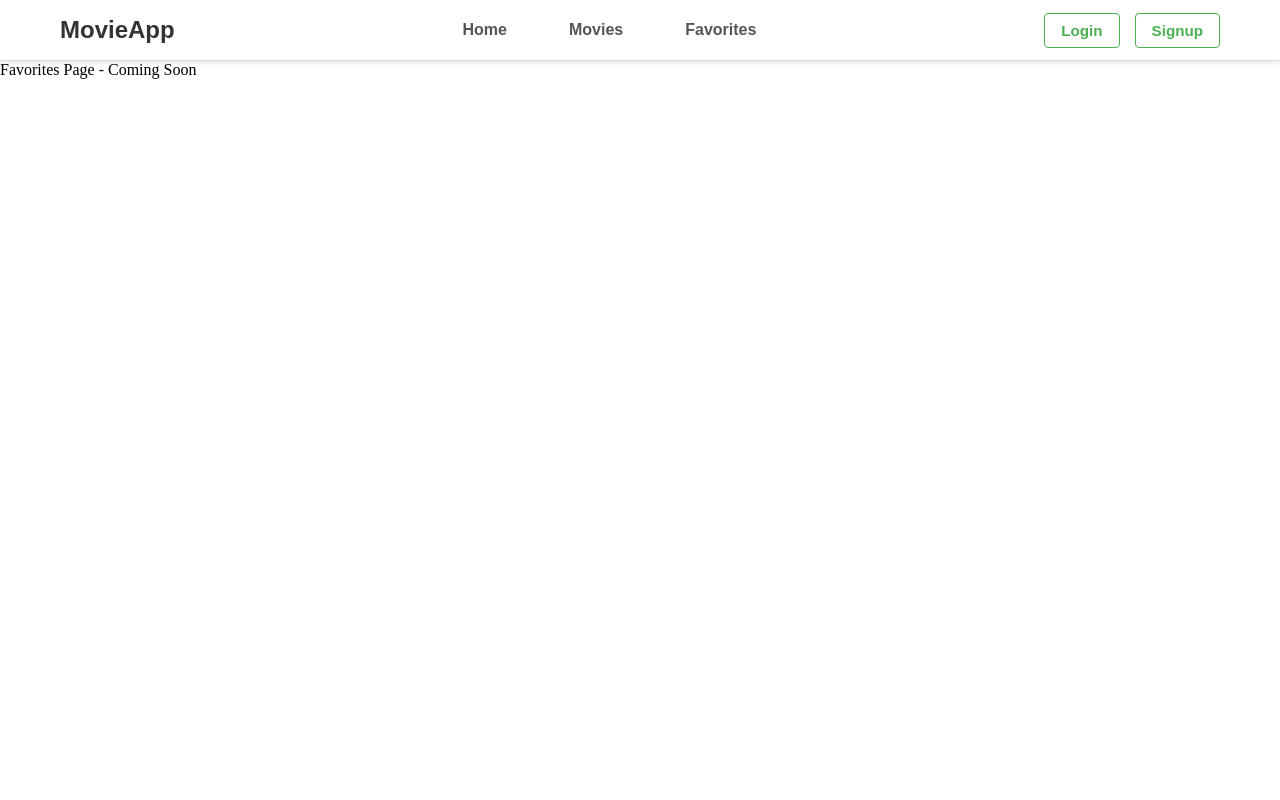
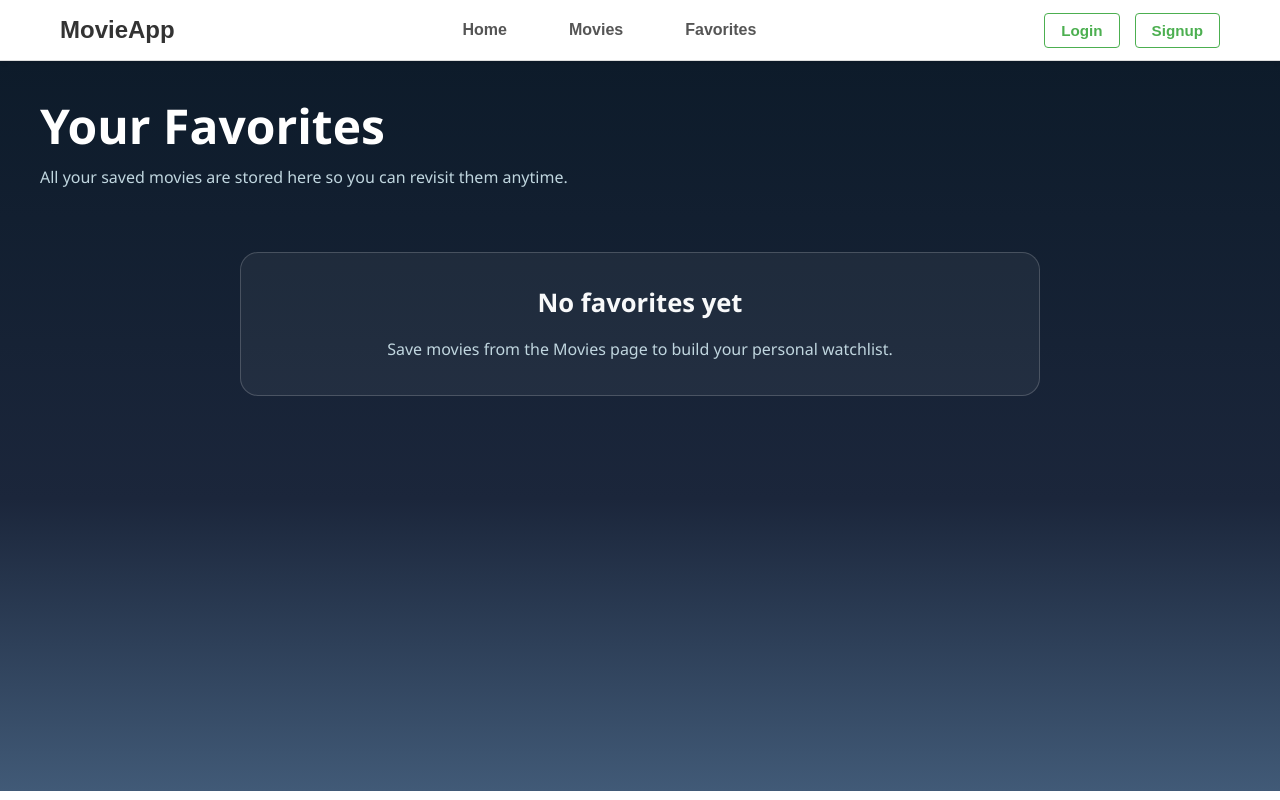
Before and after one commit to riki8055/pal-infocom-internship, a React (Vite) app in the folder practice-1/reactjs-auth-movies-app/: page /favorites in a window 1280 px wide. Built offline with nearby package versions, Linux system fonts and the light colour scheme.

Commit message:
create favorites context and wire it with movies, favorites page

```diff
--- a/practice-1/reactjs-auth-movies-app/src/App.jsx
+++ b/practice-1/reactjs-auth-movies-app/src/App.jsx
@@ -4,24 +4,25 @@ import Login from "./pages/Login";
 import Navbar from "./components/Navbar";
 import Home from "./pages/Home";
 import Movies from "./pages/Movies";
+import Favorites from "./pages/Favorites";
 import { AuthProvider } from "./contexts/AuthContext";
+import { FavoritesProvider } from "./contexts/FavoritesContext";
 
 function App() {
   return (
     <AuthProvider>
+      <FavoritesProvider>
         <BrowserRouter>
           <Navbar />
           <Routes>
             <Route path="/" element={<Home />} />
             <Route path="/movies" element={<Movies />} />
-          <Route
-            path="/favorites"
-            element={<div>Favorites Page - Coming Soon</div>}
-          />
+            <Route path="/favorites" element={<Favorites />} />
             <Route path="/signup" element={<Signup />} />
             <Route path="/login" element={<Login />} />
           </Routes>
         </BrowserRouter>
+      </FavoritesProvider>
     </AuthProvider>
   );
 }
--- /dev/null
+++ b/practice-1/reactjs-auth-movies-app/src/contexts/FavoritesContext.jsx
@@ -0,0 +1,94 @@
+import {
+  createContext,
+  useContext,
+  useEffect,
+  useMemo,
+  useReducer,
+} from "react";
+
+const FavoritesContext = createContext();
+
+const initialState = {
+  favorites: [],
+};
+
+function favoritesReducer(state, action) {
+  switch (action.type) {
+    case "INITIALIZE":
+      return {
+        favorites: action.favorites,
+      };
+
+    case "ADD_FAVORITE": {
+      if (
+        state.favorites.some((movie) => movie.imdbID === action.movie.imdbID)
+      ) {
+        return state;
+      }
+      return {
+        favorites: [...state.favorites, action.movie],
+      };
+    }
+
+    case "REMOVE_FAVORITE":
+      return {
+        favorites: state.favorites.filter(
+          (movie) => movie.imdbID !== action.imdbID,
+        ),
+      };
+
+    default:
+      return state;
+  }
+}
+
+export function FavoritesProvider({ children }) {
+  const [state, dispatch] = useReducer(favoritesReducer, initialState, () => {
+    const storedFavorites = localStorage.getItem("favoriteMovies");
+    return storedFavorites
+      ? { favorites: JSON.parse(storedFavorites) }
+      : initialState;
+  });
+
+  useEffect(() => {
+    localStorage.setItem("favoriteMovies", JSON.stringify(state.favorites));
+  }, [state.favorites]);
+
+  const addFavorite = (movie) => {
+    dispatch({ type: "ADD_FAVORITE", movie });
+  };
+
+  const removeFavorite = (imdbID) => {
+    dispatch({ type: "REMOVE_FAVORITE", imdbID });
+  };
+
+  const isFavorite = (imdbID) =>
+    state.favorites.some((movie) => movie.imdbID === imdbID);
+
+  const favoriteIds = useMemo(
+    () => new Set(state.favorites.map((movie) => movie.imdbID)),
+    [state.favorites],
+  );
+
+  const value = {
+    favorites: state.favorites,
+    favoriteIds,
+    addFavorite,
+    removeFavorite,
+    isFavorite,
+  };
+
+  return (
+    <FavoritesContext.Provider value={value}>
+      {children}
+    </FavoritesContext.Provider>
+  );
+}
+
+export function useFavorites() {
+  const context = useContext(FavoritesContext);
+  if (!context) {
+    throw new Error("useFavorites must be used within FavoritesProvider");
+  }
+  return context;
+}
--- /dev/null
+++ b/practice-1/reactjs-auth-movies-app/src/pages/Favorites.jsx
@@ -0,0 +1,56 @@
+import { useFavorites } from "../contexts/FavoritesContext";
+import styles from "./Favorites.module.css";
+
+function Favorites() {
+  const { favorites, removeFavorite } = useFavorites();
+
+  return (
+    <main className={styles.favorites}>
+      <header className={styles.header}>
+        <div>
+          <h1 className={styles.pageTitle}>Your Favorites</h1>
+          <p className={styles.pageSubtitle}>
+            All your saved movies are stored here so you can revisit them
+            anytime.
+          </p>
+        </div>
+      </header>
+
+      {favorites.length === 0 ? (
+        <div className={styles.emptyState}>
+          <h2>No favorites yet</h2>
+          <p>
+            Save movies from the Movies page to build your personal watchlist.
+          </p>
+        </div>
+      ) : (
+        <section className={styles.grid}>
+          {favorites.map((movie) => (
+            <article
+              key={movie.imdbID}
+              className={styles.favoriteCard}
+              style={{
+                backgroundImage: `linear-gradient(to bottom, rgba(0,0,0,0.25), rgba(0,0,0,0.9)), url('${movie.Poster}')`,
+              }}
+            >
+              <div className={styles.cardContent}>
+                <p className={styles.movieType}>{movie.Type}</p>
+                <h2 className={styles.movieTitle}>{movie.Title}</h2>
+                <p className={styles.movieMeta}>{movie.Year}</p>
+                <button
+                  type="button"
+                  className={styles.removeButton}
+                  onClick={() => removeFavorite(movie.imdbID)}
+                >
+                  Remove
+                </button>
+              </div>
+            </article>
+          ))}
+        </section>
+      )}
+    </main>
+  );
+}
+
+export default Favorites;
--- /dev/null
+++ b/practice-1/reactjs-auth-movies-app/src/pages/Favorites.module.css
@@ -0,0 +1,139 @@
+.favorites {
+  min-height: calc(100vh - 70px);
+  padding: 2rem;
+  background: linear-gradient(180deg, #0d1b2a 0%, #1b263b 60%, #415a77 100%);
+  color: #f8f9fa;
+  font-family: "Segoe UI", Tahoma, Geneva, Verdana, sans-serif;
+}
+
+.header {
+  max-width: 1200px;
+  margin: 0 auto 1.5rem;
+}
+
+.pageTitle {
+  margin: 0 0 0.5rem;
+  font-size: clamp(2rem, 4vw, 3rem);
+  color: #fff;
+}
+
+.pageSubtitle {
+  margin: 0;
+  color: #c0d6df;
+  font-size: 1rem;
+}
+
+.emptyState {
+  max-width: 800px;
+  margin: 4rem auto;
+  padding: 2rem;
+  border: 1px solid rgba(255, 255, 255, 0.18);
+  border-radius: 18px;
+  background: rgba(255, 255, 255, 0.05);
+  text-align: center;
+}
+
+.emptyState h2 {
+  margin: 0 0 1rem;
+  font-size: 1.6rem;
+}
+
+.emptyState p {
+  margin: 0;
+  color: #c0d6df;
+  line-height: 1.7;
+}
+
+.grid {
+  display: grid;
+  grid-template-columns: repeat(auto-fill, minmax(240px, 1fr));
+  gap: 1.5rem;
+  max-width: 1400px;
+  margin: 0 auto;
+}
+
+.favoriteCard {
+  position: relative;
+  min-height: 320px;
+  border-radius: 20px;
+  overflow: hidden;
+  background-size: cover;
+  background-position: center;
+  display: flex;
+  align-items: flex-end;
+  box-shadow: 0 18px 40px rgba(0, 0, 0, 0.35);
+  transition:
+    transform 0.3s ease,
+    box-shadow 0.3s ease;
+}
+
+.favoriteCard:hover {
+  transform: translateY(-6px);
+  box-shadow: 0 24px 45px rgba(0, 0, 0, 0.45);
+}
+
+.cardContent {
+  width: 100%;
+  padding: 1.5rem;
+  background: rgba(0, 0, 0, 0.45);
+}
+
+.movieType {
+  margin: 0 0 0.8rem;
+  text-transform: uppercase;
+  letter-spacing: 0.16em;
+  font-size: 0.8rem;
+  color: #ffb86c;
+}
+
+.movieTitle {
+  margin: 0 0 0.7rem;
+  font-size: 1.35rem;
+  font-weight: 700;
+  color: #fff;
+  line-height: 1.2;
+}
+
+.movieMeta {
+  margin: 0 0 1.25rem;
+  color: #c0d6df;
+  font-size: 0.95rem;
+}
+
+.removeButton {
+  padding: 0.8rem 1.1rem;
+  background: rgba(231, 76, 60, 0.95);
+  border: none;
+  border-radius: 999px;
+  color: white;
+  font-weight: 600;
+  cursor: pointer;
+  transition:
+    background 0.25s ease,
+    transform 0.25s ease;
+}
+
+.removeButton:hover {
+  background: #d63f45;
+  transform: translateY(-1px);
+}
+
+@media (max-width: 900px) {
+  .favoriteCard {
+    min-height: 280px;
+  }
+}
+
+@media (max-width: 640px) {
+  .favorites {
+    padding: 1.2rem;
+  }
+
+  .grid {
+    grid-template-columns: 1fr;
+  }
+
+  .favoriteCard {
+    min-height: 240px;
+  }
+}
--- a/practice-1/reactjs-auth-movies-app/src/pages/Movies.jsx
+++ b/practice-1/reactjs-auth-movies-app/src/pages/Movies.jsx
@@ -1,11 +1,12 @@
 import { useState, useEffect } from "react";
 import { useOmdbApi } from "../hooks/useOmdbApi";
+import { useFavorites } from "../contexts/FavoritesContext";
 import styles from "./Movies.module.css";
 
 function Movies() {
   const [searchTerm, setSearchTerm] = useState("");
-  const [favorites, setFavorites] = useState(new Set());
   const [debouncedSearch, setDebouncedSearch] = useState("");
+  const { addFavorite, removeFavorite, favoriteIds } = useFavorites();
 
   // Debounce search to avoid too many API calls
   useEffect(() => {
@@ -22,16 +23,12 @@ function Movies() {
 
   const movies = data?.Search || [];
 
-  const toggleFavorite = (movieId) => {
-    setFavorites((prev) => {
-      const newFavorites = new Set(prev);
-      if (newFavorites.has(movieId)) {
-        newFavorites.delete(movieId);
-      } else {
-        newFavorites.add(movieId);
-      }
-      return newFavorites;
-    });
+  const toggleFavorite = (movie) => {
+    if (favoriteIds.has(movie.imdbID)) {
+      removeFavorite(movie.imdbID);
+    } else {
+      addFavorite(movie);
+    }
   };
 
   return (
@@ -83,16 +80,16 @@ function Movies() {
 
               <button
                 className={`${styles.favoriteButton} ${
-                  favorites.has(movie.imdbID) ? styles.favorited : ""
+                  favoriteIds.has(movie.imdbID) ? styles.favorited : ""
                 }`}
-                onClick={() => toggleFavorite(movie.imdbID)}
+                onClick={() => toggleFavorite(movie)}
                 aria-label={
-                  favorites.has(movie.imdbID)
+                  favoriteIds.has(movie.imdbID)
                     ? "Remove from favorites"
                     : "Add to favorites"
                 }
               >
-                {favorites.has(movie.imdbID) ? "❤️" : "🤍"}
+                {favoriteIds.has(movie.imdbID) ? "❤️" : "🤍"}
               </button>
 
               <div className={styles.cardContent}>
```
Lines whose indentation alone changed are shown as unchanged.
